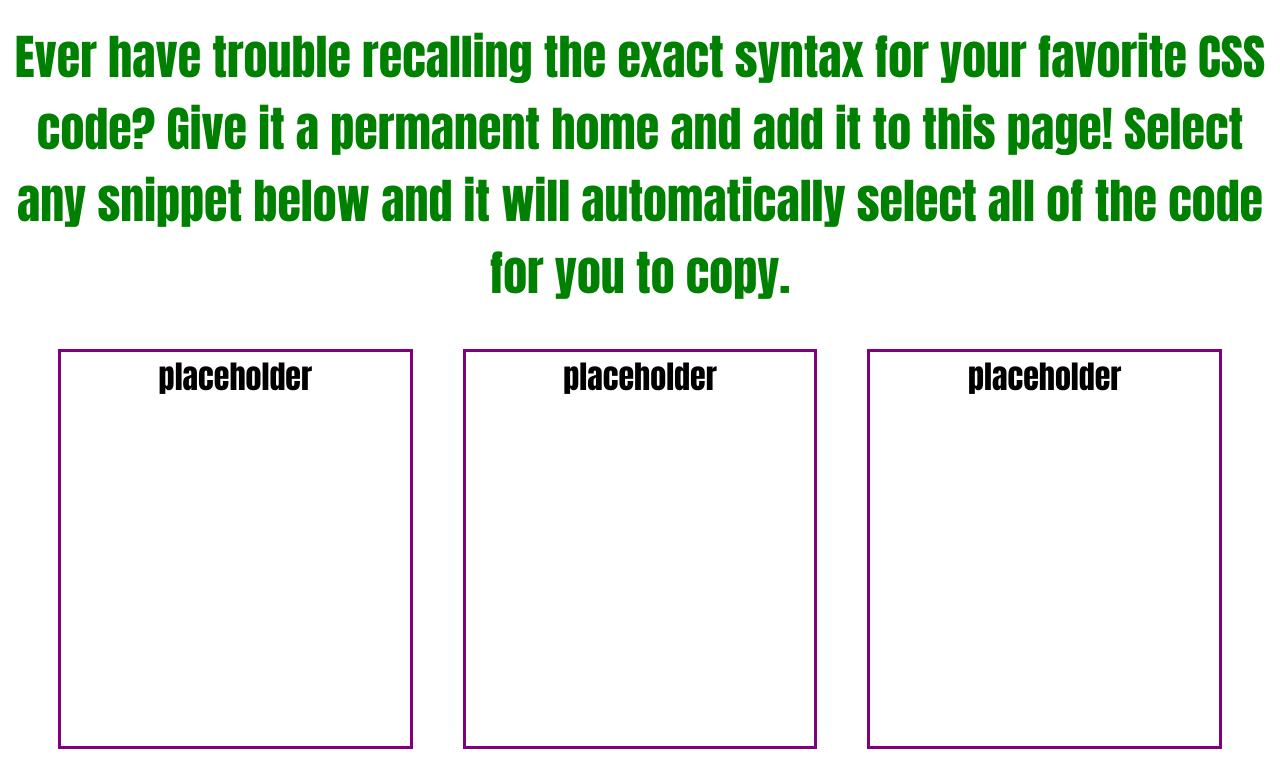
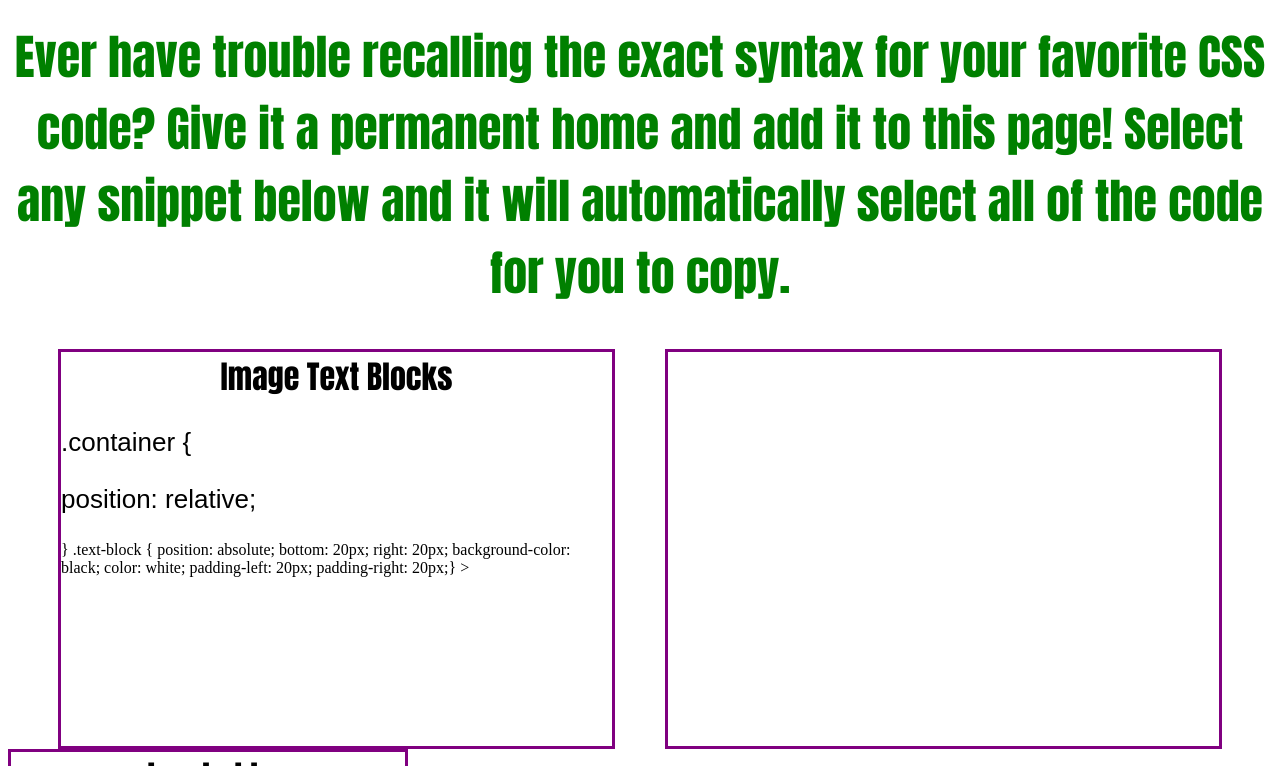
Before and after one commit to lauriefish22/CSS-project, a plain HTML site: page index.html in a window 1280 px wide. Shown: the part 161-927 px from the top of the page. Drawn offline with Linux system fonts and the light colour scheme; files that its build step writes are made by us from their sources.

Commit message:
added text

```diff
--- a/index.html
+++ b/index.html
@@ -10,15 +10,34 @@
   </head>
   <body>
     <header class="main-header">
-        <h1>Snippet Cheatsheet</h1>
+        <h1 id="title">Snippet Cheatsheet</h1>
         <h2>Ever have trouble recalling the exact syntax for your favorite CSS code?  Give it a permanent home and add it to this page!  Select any snippet below and it will automatically select all of the code for you to copy.</h2>
     </header>
     <div class="snippets">
         <section class="card">
-            <header>placeholder</header>
+            <div>
+            <header>Image Text Blocks</header>
+            <p>.container { </p>
+                    <p>position: relative;</p>
+                  }
+                  .text-block {
+                   position: absolute;
+                    bottom: 20px;
+                   right: 20px;
+                   background-color: black;
+                   color: white;
+                    padding-left: 20px;
+                   padding-right: 20px;}
+
+
+                &gt;
+        </div>
         </section>
         <section class="card">
-            <header>placeholder</header>
+            <div></div>
+            <header></header>
+            <p></p>
+        </div>
         </section>
         <section class="card">
             <header>placeholder</header>
@@ -26,10 +45,10 @@
      </div>
      <div class="snippets2">
         <section class="card" id="card1">
-            <h1>placeholder</h1>
             <div>
+                <header>placeholder</h1>
                 <p>xxxxxx</p>
-        </div>
+            </div>
         </section>
         <section class="card" id="card2">
             <header>here is one</header>
--- a/style.css
+++ b/style.css
@@ -45,3 +45,13 @@ section {
 
 
 }
+
+p {
+    font-family: Arial, Helvetica, sans-serif;
+    font-size: 26px;
+}
+
+#title {
+    font-size: 64px;
+    ;
+}
```
